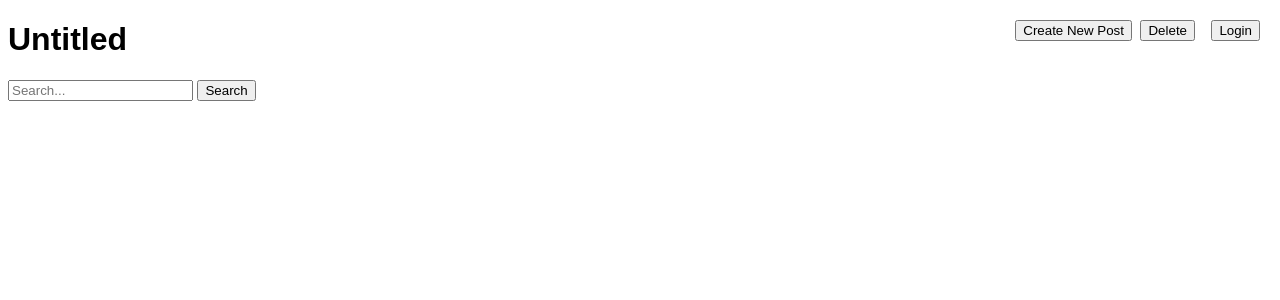
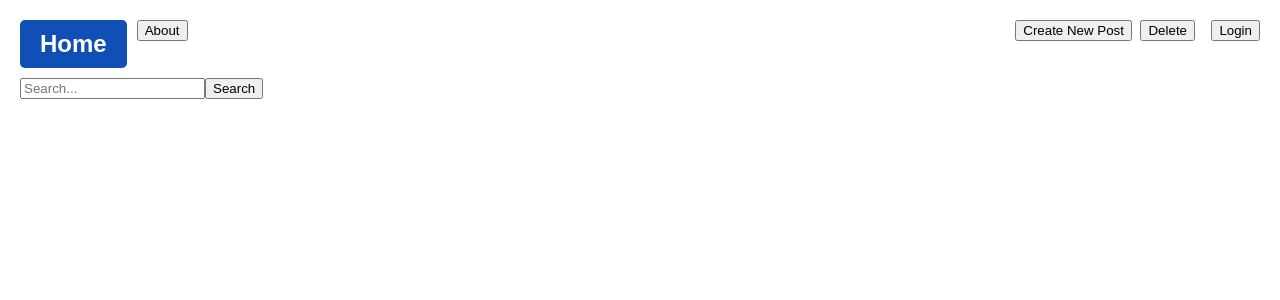
Before and after one commit to oritzau/librepol, a Flask app: page / in a window 1280 px wide. Shown: the top 300 px of the page. Run offline with Flask 3, Linux system fonts and the light colour scheme; data that the repository does not hold is empty.

Commit message:
formatted home button about about page

```diff
--- a/app.py
+++ b/app.py
@@ -136,6 +136,13 @@ def deletePost(id):
             return redirect(url_for("index"))
     return "Post not found", 404
 
+@app.route('/about')
+def about_page():
+    base_url = request.host_url
+    print('here')
+    return render_template("about.html")
+
+
 @app.route('/search', methods=['GET'])
 def search():
     base_url = request.host_url
--- a/templates/display.html
+++ b/templates/display.html
@@ -51,9 +51,10 @@
         .card-container {
             display: flex;
             flex-direction: column; /* Stack cards vertically */
-            align-items: flex-start; /* Align cards to the left */
+            align-items: flex-start;
             gap: 15px;
             width: 100%; /* Full width of the page */
+            margin-top: 150px;
         }
          /* Position logout button */
         .logout-container {
@@ -76,14 +77,74 @@
             right: 148px;
         }
 
+        .home-container {
+            display: flex;
+            gap: 10px; /
+        }
+
+        .bigbtn {
+            font-size: 1.5em; /* Makes the button larger */
+            padding: 10px 20px;
+            background-color: #104fb5; /* Bootstrap "btn-danger" color */
+            color: white;
+            border: none;
+            border-radius: 5px;
+            cursor: pointer;
+            font-weight: bold;
+        }
+
+        .bigbtn:hover {
+            background-color: #104fb5; /* Darker shade on hover */
+        }
+
+        .top-container {
+            position: fixed;
+            top: 20px;
+            left: 20px;
+            display: flex;
+            flex-direction: column; /* Stack elements vertically */
+            gap: 10px; /* Space between each element */
+        }
+        .form-inline {
+            display: flex;
+            align-items: center;
+        }
+
     </style>
 </head>
 <body>
+
+    <!-- <div class="home-container">
+        <form action="{{ url_for('index') }}" method="GET">
+            <button type="submit" class="bigbtn">Untitled</button>
+        </form>
+        <form action="{{ url_for('about_page') }}" method="GET">
+            <button type="submit" class="btn btn-danger .btn-lg">About</button>
+        </form>
+    </div> -->
+
+    <div class="top-container">
+        <div class="home-container">
+            <form action="{{ url_for('index') }}" method="GET">
+                <button type="submit" class="bigbtn">Home</button>
+            </form>
+            <form action="{{ url_for('about_page') }}" method="GET">
+                <button type="submit" class="btn btn-danger .btn-lg">About</button>
+            </form>
+        </div>
+
+        <form method="GET" action="{{ url_for('search') }}" class="form-inline justify-content-center mb-4">
+            <input type="text" name="query" placeholder="Search..." class="form-control mr-2">
+            <button type="submit" class="btn btn-primary">Search</button>
+        </form>
+    </div>
+
+
     <!-- Logout button in the top-right corner -->
     <div class="logout-container">
         {% if session.get('role') == 'moderator' %}
         <form action="{{ url_for('logout') }}" method="POST">
-                <button type="submit" class="btn btn-danger">Logout</button>
+                <button type="submit" class="btn btn-primary">Logout</button>
         </form>
         {% else %}
         <form action="{{ url_for('login') }}" method="GET">
@@ -98,18 +159,20 @@
         </form>
     </div>
 
+
+
     <div class="new-container">
         <form action="{{ url_for('createForm') }}" method="GET">
             <button type="submit" class="btn btn-danger">Create New Post</button>
         </form>
     </div>
 
-    <h1>Untitled</h1>
+<!--
 
     <form method="GET" action="{{ url_for('search') }}" class="form-inline justify-content-center mb-4">
         <input type="text" name="query" placeholder="Search..." class="form-control mr-2">
         <button type="submit" class="btn btn-primary">Search</button>
-    </form>
+    </form> -->
 
 
     <div class="card-container">
--- a/templates/index.html
+++ /dev/null
@@ -1 +0,0 @@
-We'll get to it :)
```
Also changed, not shown: templates/about.html (added, +53 -0 lines), templates/parent.html (added, +30 -0 lines).
